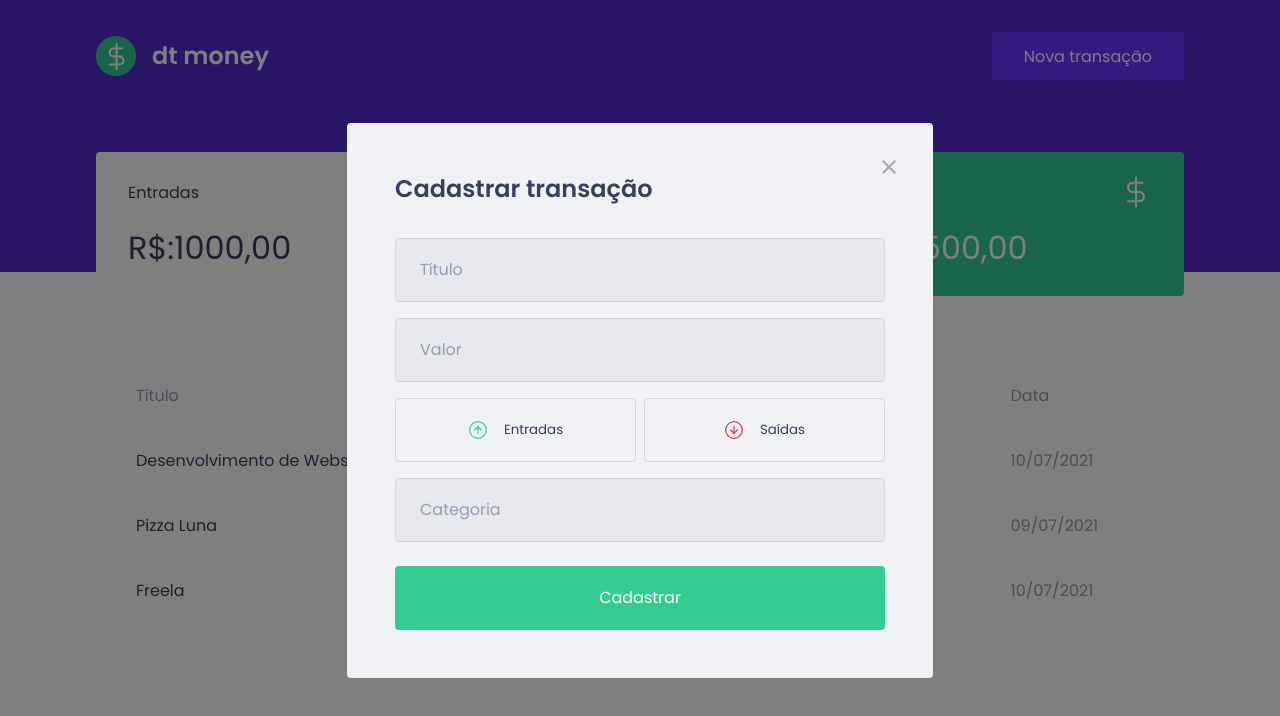
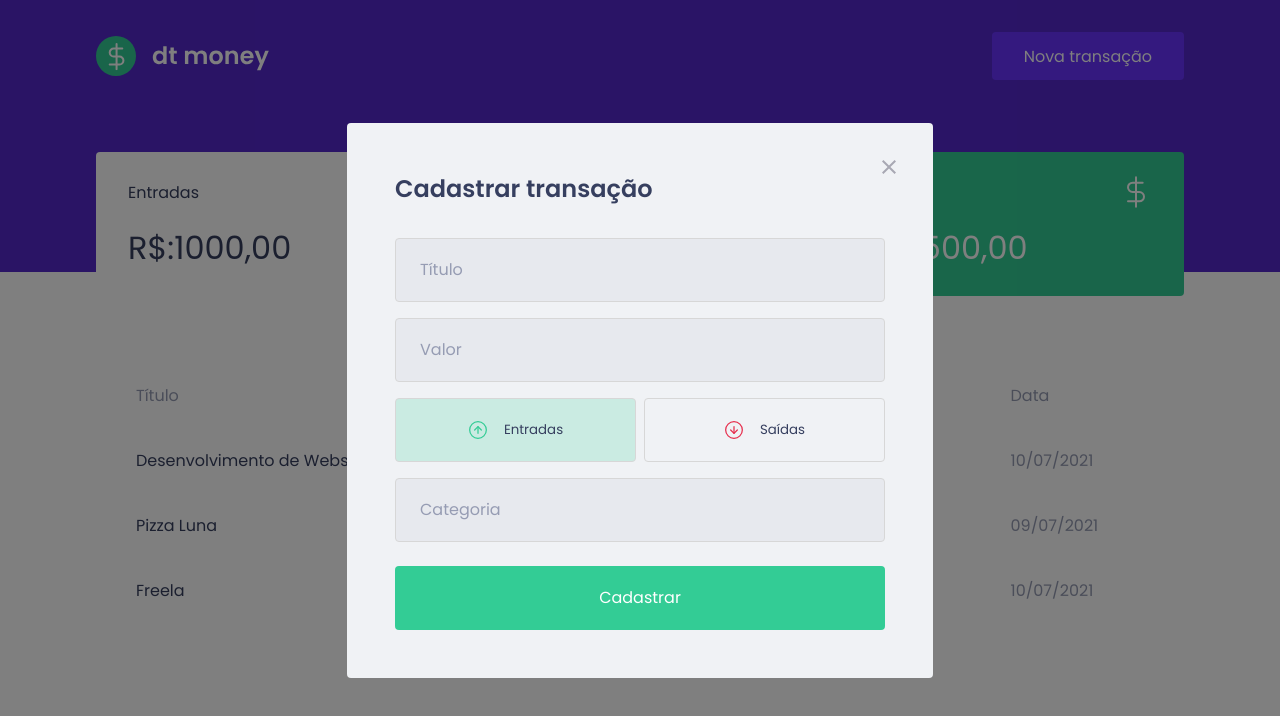
Before and after one commit to PGabriel20/DTMoney, a React (Create React App) app: page / in a window 1280 px wide. Both pictures are taken after a click on the button "Nova transação". Shown: the top 716 px of the page. Built offline with nearby package versions, Linux system fonts and the light colour scheme; no server answers; what miragejs would draw is missing.

Commit message:
feat: making buttons functionable

```diff
--- a/src/components/NewTransactionModal/index.tsx
+++ b/src/components/NewTransactionModal/index.tsx
@@ -1,8 +1,9 @@
+import { useState } from 'react';
 import Modal from 'react-modal';
 import closeImg from '../../assets/close.svg';
 import incomeImg from '../../assets/income.svg';
 import outcomeImg from '../../assets/outcome.svg';
-import { Container, TransactionTypeContainer } from './styles';
+import { Container, TransactionTypeContainer, RadioBox } from './styles';
 
 interface NewTransactionModalProps{
   isOpen: boolean;
@@ -10,6 +11,9 @@
 }
 
 export function NewTransactionModal({ isOpen, onRequestClose }: NewTransactionModalProps){
+  const [type, setType] = useState('deposit');
+
+
   return(
     <Modal
       isOpen={isOpen}
@@ -30,14 +34,24 @@
         <input type='number' placeholder='Valor'/>
 
         <TransactionTypeContainer>
-          <button type='button'>
+          <RadioBox
+            type='button'
+            onClick={()=>{setType('deposit')}}
+            isActive={type==='deposit'}
+            activeColor='green'
+          >
             <img src={incomeImg} alt="Entradas"/>
             <span>Entradas</span>
-          </button>
-          <button type='button'>
+          </RadioBox>
+          <RadioBox
+            type='button'
+            onClick={()=>{setType('withdraw')}}
+            isActive={type==='withdraw'}
+            activeColor='red'
+          >
             <img src={outcomeImg} alt="Saídas"/>
             <span>Saídas</span>
-          </button>
+          </RadioBox>
         </TransactionTypeContainer>
 
         <input placeholder='Categoria'/>
--- a/src/components/NewTransactionModal/styles.ts
+++ b/src/components/NewTransactionModal/styles.ts
@@ -1,5 +1,5 @@
 import styled from "styled-components";
-import { darken } from 'polished';
+import { darken, transparentize } from 'polished';
 
 export const Container = styled.form`
   h2{
@@ -52,12 +52,26 @@
   display: grid;
   grid-template-columns: 1fr 1fr;
   gap: 0.5rem;
+`;
 
-  button{
+interface RadioBoxProps{
+  isActive: boolean;
+  activeColor: 'green' | 'red';
+}
+
+const colors = {
+  green: '#33CC95',
+  red: '#E52E4D'
+}
+
+export const RadioBox = styled.button<RadioBoxProps>`
  height: 4rem;
   border: 1px solid #d7d7d7;
   border-radius: 0.25rem;
-    background: transparent;
+
+  background: ${(props)=>props.isActive
+    ? transparentize(0.8, colors[props.activeColor])
+    : 'transparent'};
 
   display: flex;
   align-items: center;
@@ -79,5 +93,4 @@
     margin-left: 1rem;
     color: var(--text-title);
   }
-  }
 `;
```
Lines whose indentation alone changed are shown as unchanged.
